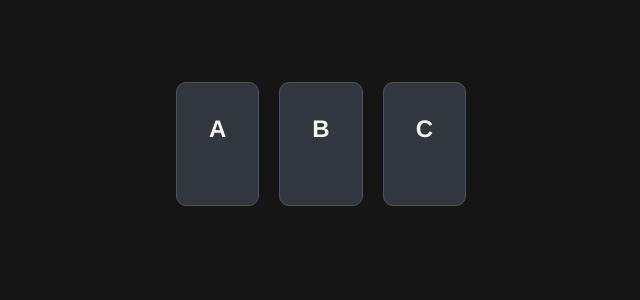
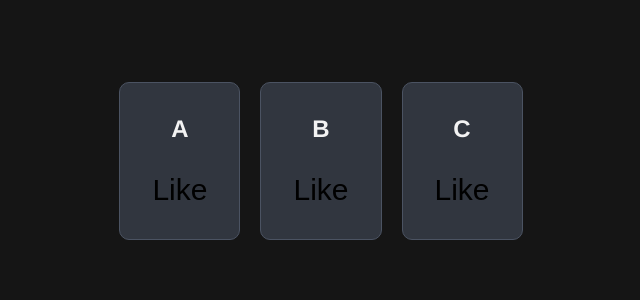
Before and after one commit to myathtut-zafir/react-with-js-1, a React (Vite) app: page / in a window 1280 px wide. Shown: the top 300 px of the page, without its empty margins (319-959 px from the left). Built offline with nearby package versions, Linux system fonts and the light colour scheme.

Commit message:
feat: useState

```diff
--- a/src/App.jsx
+++ b/src/App.jsx
@@ -1,12 +1,14 @@
+import { useState } from "react";
 import "./App.css";
 
-
 const Card = ({ title }) => {
+  const [hasLiked, setHasLiked] = useState(false);
   return (
     <div className="card">
-      <h2>
-        {title}
-      </h2>
+      <h2>{title}</h2>
+      <button onClick={() => setHasLiked(!hasLiked)}>
+        {hasLiked?'Liked':"Like"}
+        </button>
     </div>
   );
 };
--- a/src/index.css
+++ b/src/index.css
@@ -31,3 +31,12 @@ h2 {
   border-radius: 10px;
   min-height: 100px;
 }
+
+button {
+  border: none;
+  font-size: 30px;
+  background-color: transparent;
+  width: 100%;
+  text-align: right;
+  cursor: pointer;
+}
```
